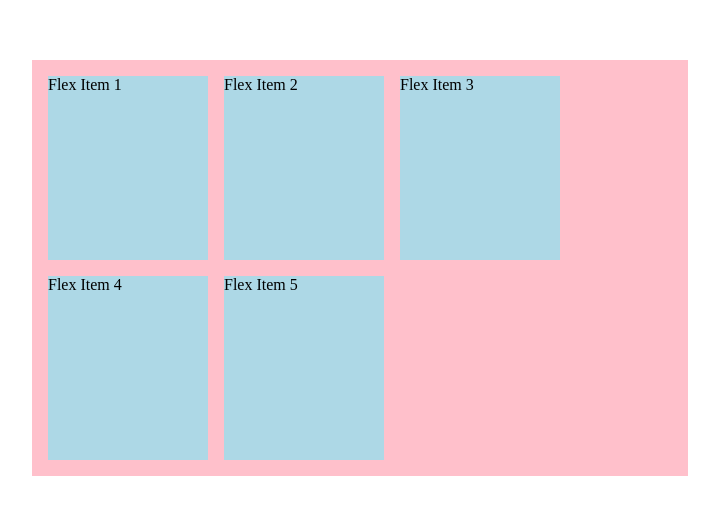
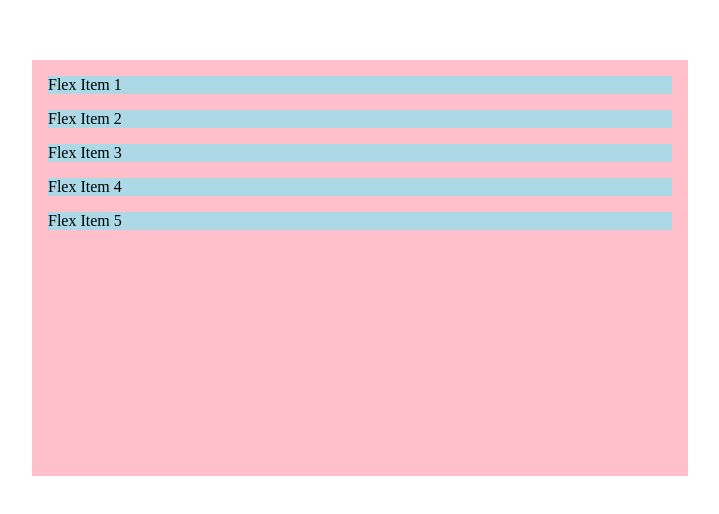
Before and after one commit to BAsnetSujan420/CSS-Fundamentals, a plain HTML site: page Flexbox basics/flexcontainer.html in a window 1280 px wide. Shown: the part 140-654 px from the top of the page, without its empty margins (280-999 px from the left). Drawn offline with Linux system fonts and the light colour scheme.

Commit message:
flex-flow is flex-direction combined with flex wrap

```diff
--- a/Flexbox basics/css/flexcontainer-style.css
+++ b/Flexbox basics/css/flexcontainer-style.css
@@ -9,10 +9,12 @@
   display: flex;
   /*By default flex wrap is set to no-wrap which causes elements to overflow*/
   flex-wrap: wrap;
+  /*flex-flow property is combination of flex-direction and flex-wrap*/
+  flex-flow: column wrap;
 }
 
 .item {
   background: lightblue;
   margin: 0.5em;
-  width: 25%;
+  /* width: 25%; */
 }
```
